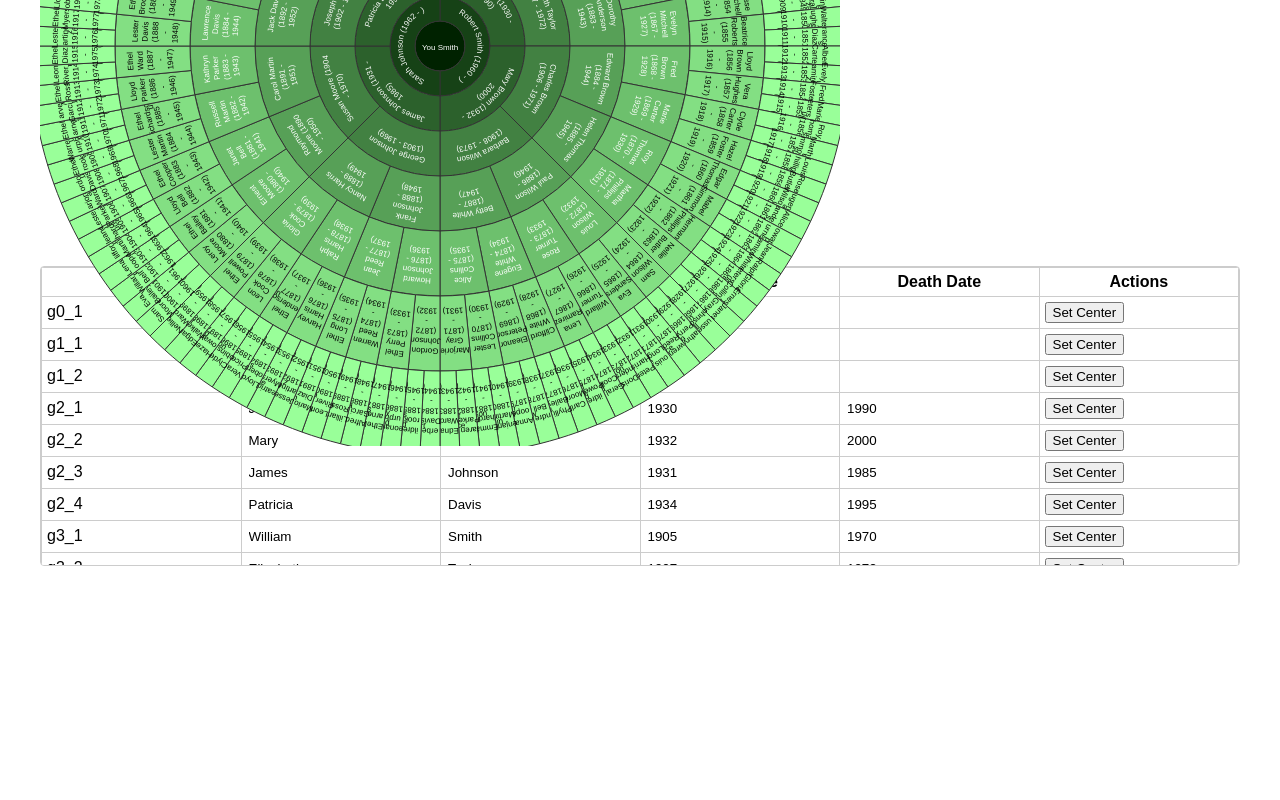
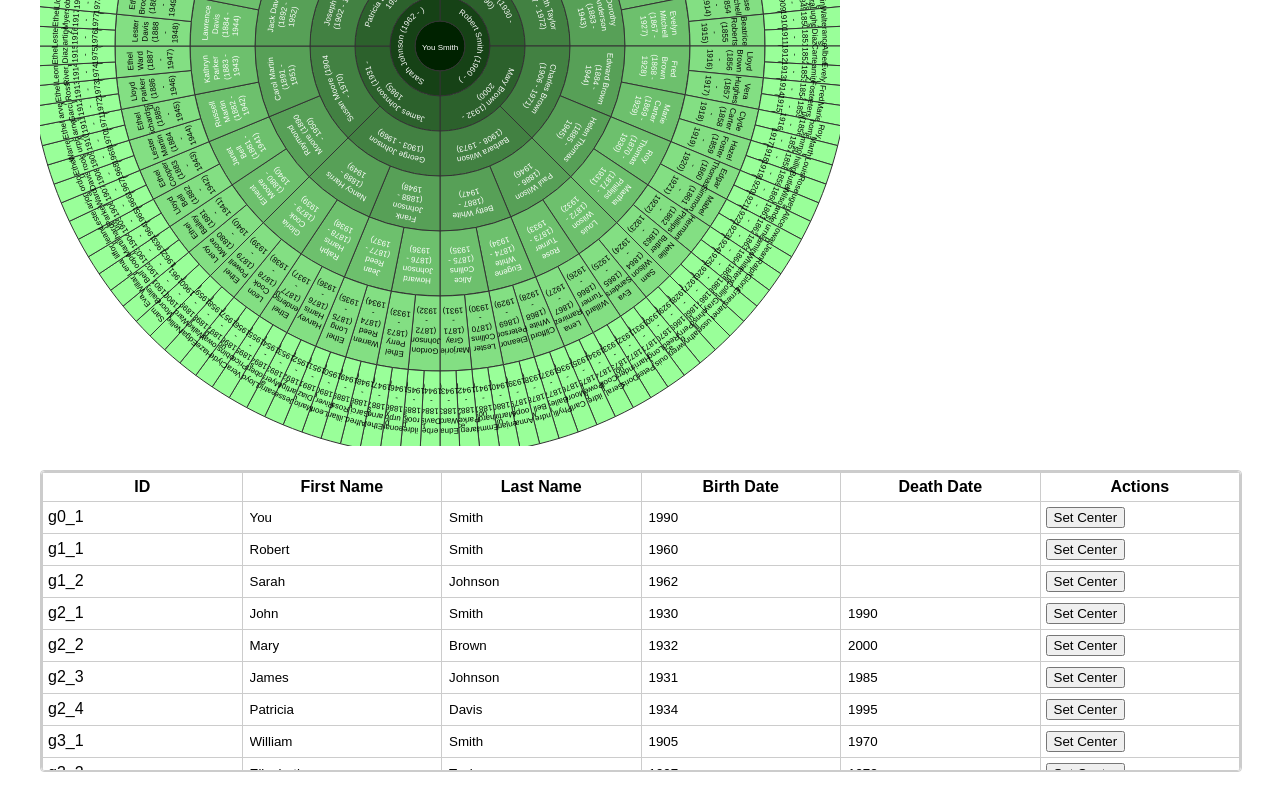
Before and after one commit to rysweet/genealogyChartExp, a React (Create React App) app in the folder my-genealogy-app/: page / in a window 1280 px wide. Shown: the part 543-1343 px from the top of the page. Before the commit the page ends 1137 px from the top, so only its background shows below. Built offline with nearby package versions, Linux system fonts and the light colour scheme.

Commit message:
improve resizing

```diff
--- a/my-genealogy-app/src/App.jsx
+++ b/my-genealogy-app/src/App.jsx
@@ -89,16 +89,13 @@ function App() {
   return (
     <div style={{
       fontFamily: "Arial, sans-serif",
-      minHeight: '100vh',  // Changed from height to minHeight
+      padding: '20px',
       display: 'flex',
       flexDirection: 'column',
-      padding: '20px',
       gap: '20px',
-      minWidth: '360px',  // Minimum width for mobile
-      boxSizing: 'border-box',
-      overflow: 'hidden'  // Prevent scrolling on main container
+      minWidth: '360px'
     }}>
-      <h1 style={{ flexShrink: 0 }}>Genealogy Chart</h1>
+      <h1>Genealogy Chart</h1>
       <Controls
         onImportGedcom={handleImportGedcom}
         onExportGedcom={handleExportGedcom}
@@ -106,23 +103,14 @@ function App() {
         onSaveData={handleSaveData}
         onLoadData={handleLoadData}
         onResetZoom={() => resetZoom()}
-        style={{ flexShrink: 0 }}
       />
       <div style={{
-        position: 'relative',  // Create stacking context
-        display: 'flex',
-        flexDirection: 'column',
-        gap: '20px',
-        flex: 1,
         width: '100%',
-        maxWidth: '1200px',  // Maximum width for very large screens
-        margin: '0 auto',  // Center content
-        zIndex: 0  // Base stacking context
-      }}>
-        <div style={{
-          height: '600px',  // Fixed height for chart
-          position: 'relative',  // Contains the chart
-          zIndex: 1  // Chart above container but below PersonEditForm
+        maxWidth: '1200px',
+        margin: '0 auto',
+        display: 'grid',
+        gridTemplateRows: 'auto auto',
+        gap: '20px'
       }}>
         <GenealogyChart
           people={people}
@@ -133,22 +121,16 @@ function App() {
           onResetZoom={setResetZoom}
           colorOverrides={colorOverrides}
           onColorChange={handleColorChange}
-            onSelectPerson={setSelectedPersonId}  // Add this prop
+          onSelectPerson={setSelectedPersonId}
+          style={{ height: '600px', width: '100%' }}
         />
-        </div>
-        <div style={{
-          height: '300px',  // Fixed height for table
-          minHeight: '200px',
-          position: 'relative',
-          zIndex: 0  // Table below chart
-        }}>
         <PeopleTable
           people={people}
           onSetCenter={(personId) => setCenterId(personId)}
           onUpdatePeople={setPeople}
-            selectedId={selectedPersonId}  // Add this prop
+          selectedId={selectedPersonId}
+          style={{ height: '300px', width: '100%' }}
         />
-        </div>
       </div>
     </div>
   );
--- a/my-genealogy-app/src/components/PeopleTable.jsx
+++ b/my-genealogy-app/src/components/PeopleTable.jsx
@@ -4,7 +4,8 @@ export default function PeopleTable({
   people,
   onSetCenter,
   onUpdatePeople,
-  selectedId  // Add this prop
+  selectedId,
+  style = {}  // Add style prop
 }) {
   if (!people || people.length === 0) {
     return <div>No people loaded.</div>;
@@ -33,12 +34,12 @@ export default function PeopleTable({
     <div
       ref={tableRef}
       style={{
-        position: 'relative',
-        height: '100%',
         display: 'flex',
         flexDirection: 'column',
-        backgroundColor: 'white',  // Ensure table has a solid background
-        zIndex: 0  // Ensure table stays in its own stacking context
+        backgroundColor: 'white',
+        border: '1px solid #ccc',
+        borderRadius: '4px',
+        ...style  // Merge passed styles
       }}
     >
       <div style={{
```
Lines whose indentation alone changed are shown as unchanged.
